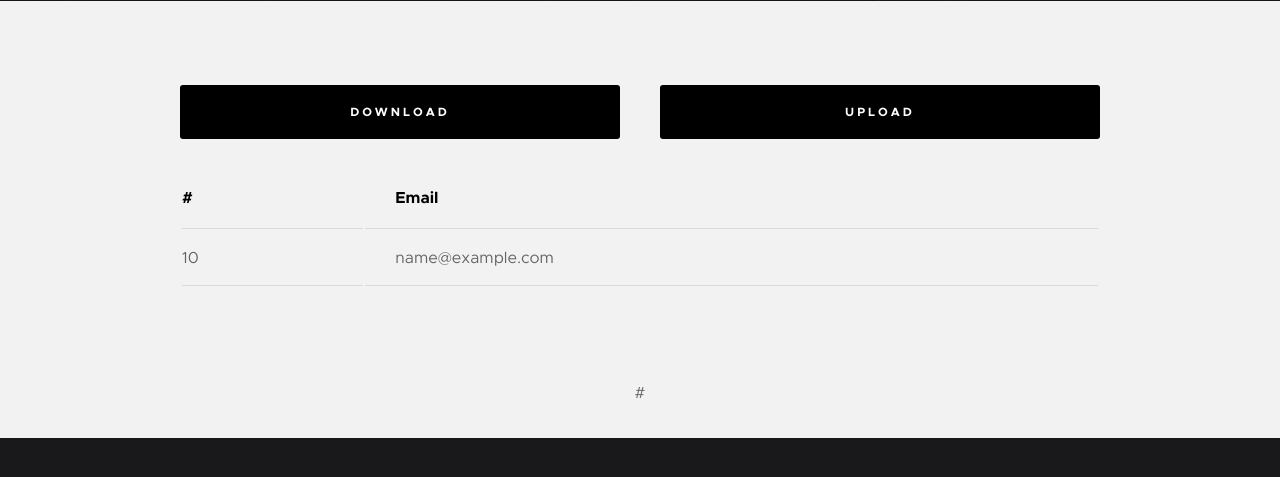
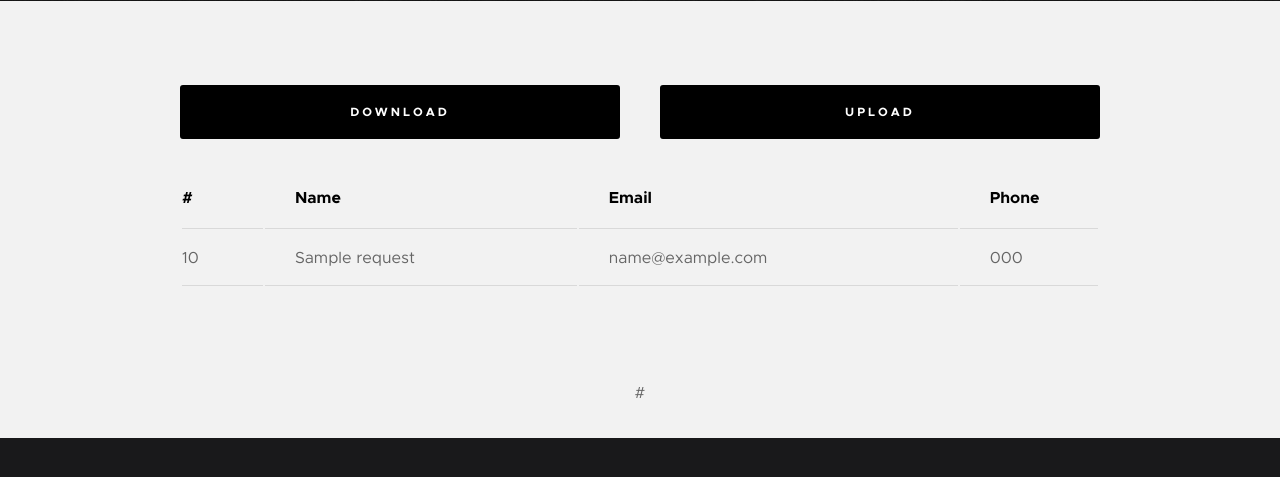
Before and after one commit to yeeh1616/TcsDesignProject, a Flask app: template app/templates/module/namelist.html in a window 1280 px wide. Shown: the part 221-698 px from the top of the page. Run offline with Flask 2, Linux system fonts and the light colour scheme; the template is opened without the code that fills it: most values are stand-ins (such as "Sample title", 1, 10 or a date in 2020); parts of the project's set-up code (start-up, migrations or seed data) failed here and were passed over; some libraries are stand-ins or nearby versions.

Commit message:
Merge remote-tracking branch 'github/LichenXia2' into Yeeh03
# Conflicts:
#	app/models.py

```diff
--- a/app/chat.py
+++ b/app/chat.py
@@ -32,8 +32,8 @@ def chat_page():
     sock = socket.socket(socket.AF_INET, socket.SOCK_STREAM)
     sock.bind(('0.0.0.0', 0))
     port = sock.getsockname()[1]
-    server = server + ':' + str(port)
-    # server = '127.0.0.1:5000'
+    # server = server + ':' + str(port)
+    server = '127.0.0.1:5000'
     remote_addr = request.remote_addr
     user = Student.get_full_info_by_id(current_user.id)
     return render_template('chat/chat.html', server=server, remote_addr=remote_addr, user=user, title=user.title)
--- a/app/templates/chat/chat.html
+++ b/app/templates/chat/chat.html
@@ -124,7 +124,7 @@
 										<textarea id="myMessage" class="full-width" placeholder=" Enter your text"></textarea>
 									</div>
                                     <button id="sendbutton" class="submit btn--primary btn--large full-width">Send</button>
-{#                                    <button id="sendbutton2" class="submit btn--primary btn--large full-width">Send 2</button>#}
+                                    <button id="sendbutton2" class="submit btn--primary btn--large full-width">Send 2</button>
                                 </div>
                             </div>
                         </div>
--- a/app/templates/module/namelist.html
+++ b/app/templates/module/namelist.html
@@ -140,18 +140,20 @@
 				<div class="table-responsive">
 					<table>
 						<thead>
-						<tr>
-							<th>#</th>
-{#							<th>Name</th>#}
-							<th>Email</th>
-						  </tr>
+                        <tr>
+                            <th>#</th>
+                            <th>Name</th>
+                            <th>Email</th>
+                            <th>Phone</th>
+                        </tr>
 						</thead>
 						{% for request in request_owner_list %}
 							<tbody>
 							<tr>
 								<td>{{ loop.index + pagination.skip }}</td>
-{#								<td>{{ request.uname }}</td>#}
+								<td>{{ request.uname }}</td>
 								<td>{{ request.student_email }}</td>
+								<td>{{ request.phone }}</td>
 							</tr>
 							</tbody>
 						{% endfor %}
```
Also changed, not shown: app/module_info.py (+8 -6 lines), 1 other file.
